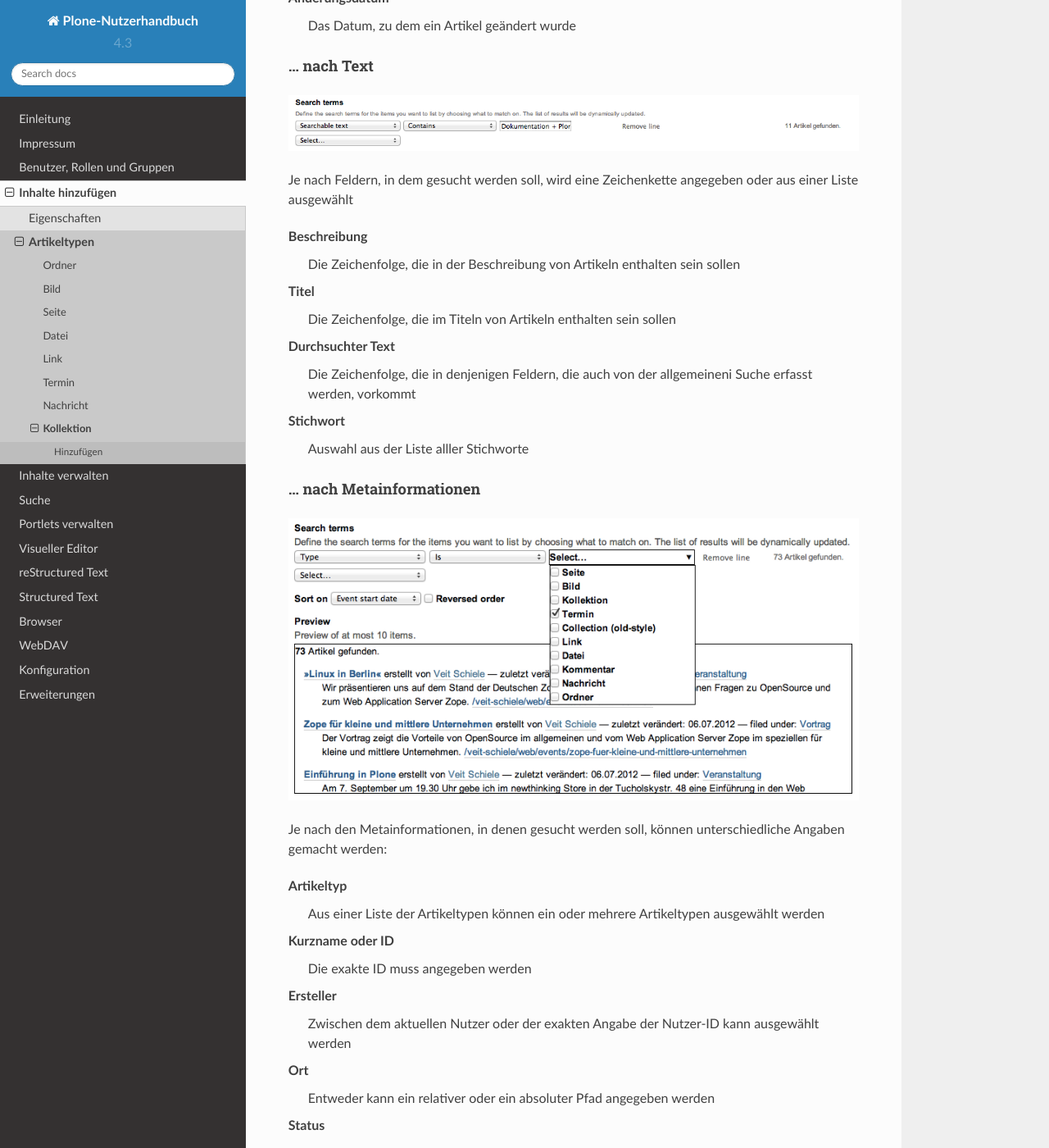
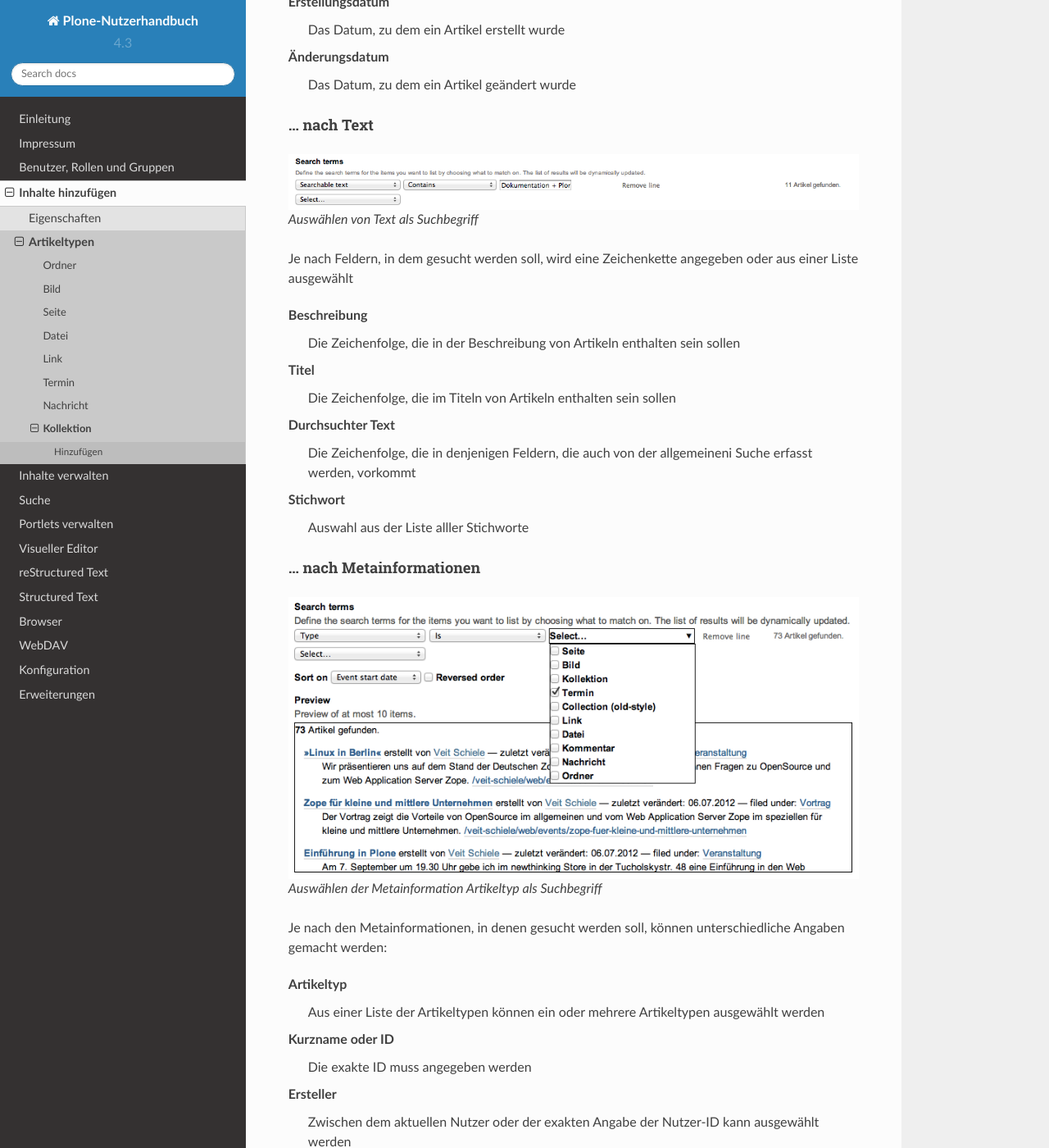
Before and after one commit to veit/plone-nutzerhandbuch, a Sphinx documentation site: the page built from source/inhalte-hinzufuegen/kollektion.rst, in a window 1280 px wide and 1400 px high, scrolled down 3269 px. Shown: the whole window at 82% size. Built offline with Sphinx 7.4.7 and the Read the Docs theme 2.0.0, drawn with Linux system fonts in a browser that asks for light colours; pages that are not in the unit, such as notebooks, are missing from menus; some of the changed text lies outside the part shown.

Commit message:
Added image captions to figure directive

```diff
--- a/source/inhalte-hinzufuegen/kollektion.rst
+++ b/source/inhalte-hinzufuegen/kollektion.rst
@@ -41,6 +45,8 @@ Folgende Suchabfragen sind möglich:
 .. figure::
    suchbegriff-auswaehlen-datum.*
    :alt: Screenshot beim Auswählen eines Datums als Suchbegriff
+
+   Auswählen eines Datums als Suchbegriff
 
 Folgende Auswahlmöglichkeiten werden angeboten:
 
@@ -74,6 +80,8 @@ Erstellungsdatum
    suchbegriff-auswaehlen-text.*
    :alt: Screenshot beim Auswählen von Text als Suchbegriff
 
+   Auswählen von Text als Suchbegriff
+
 Je nach Feldern, in dem gesucht werden soll, wird eine Zeichenkette angegeben
 oder aus einer Liste ausgewählt
 
@@ -92,6 +100,8 @@ Stichwort
 .. figure::
    suchbegriff-auswaehlen-metaangabe.*
    :alt: Screenshot beim Auswählen der Metainformation Artikeltyp als Suchbegriff
+
+   Auswählen der Metainformation Artikeltyp als Suchbegriff
 
 Je nach den Metainformationen, in denen gesucht werden soll, können
 unterschiedliche Angaben gemacht werden:
```
Also changed, not shown: other parts of source/inhalte-hinzufuegen/kollektion.rst (+6 -2 lines).
